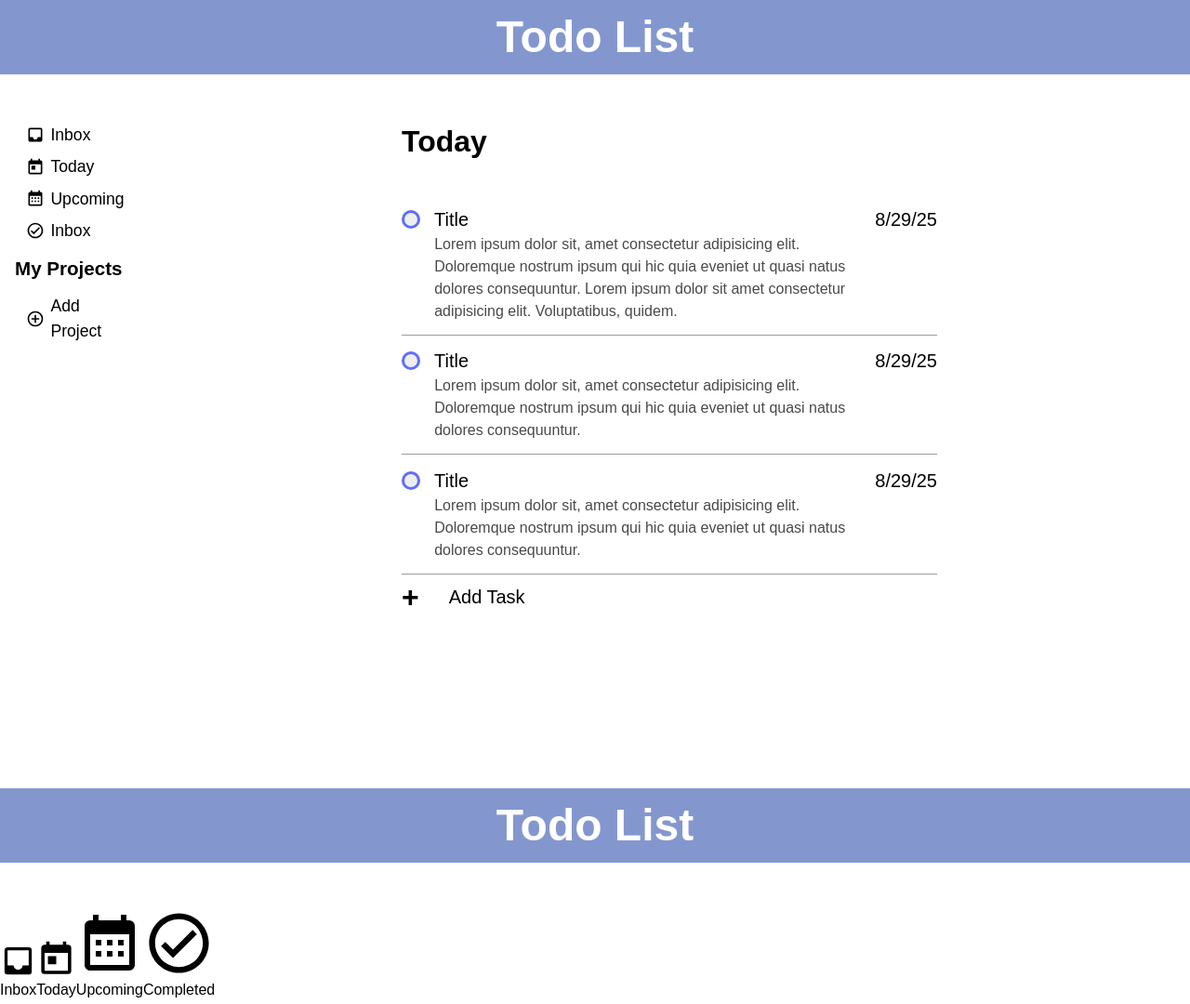
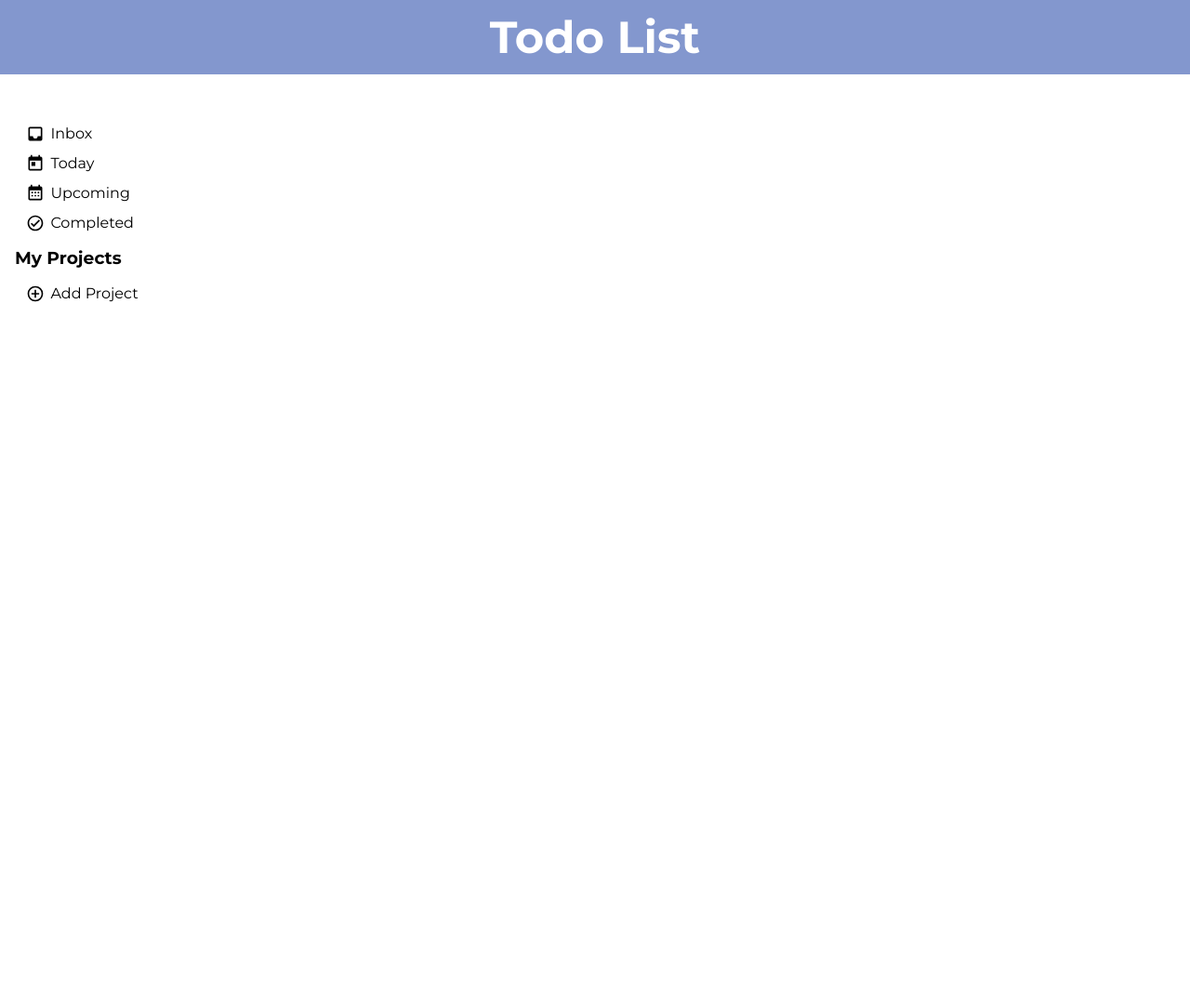
Before and after one commit to TomTatertot/todo-list, a website built with webpack: page src/template.html in a window 1280 px wide. Shown: the top 1080 px of the page at 93% size. After the commit the page ends 800 px from the top, so only its background shows below. Built offline with nearby package versions, Linux system fonts and the light colour scheme.

Commit message:
update createSidebar()

```diff
--- a/src/home.js
+++ b/src/home.js
@@ -12,7 +12,7 @@ function createHome(){
     content.id = "content";
 
     const header = createHeader();
-    const nav = createNav();
+    const nav = createSidebar();
 
     body.append(header, content);
     content.append(nav);
@@ -21,49 +21,68 @@ function createHome(){
 function createHeader() {
     const header = document.createElement("header");
     const h1 = document.createElement("h1");
+
+    header.classList.add("header");
+
     h1.textContent = "Todo List";
     header.append(h1);
+
     return header;
 }
 
-function createNav() {
+function createSidebar() {
+    const sidebar = document.createElement("aside");
     const nav = document.createElement("nav");
 
-    const home = document.createElement("div");
+    const homeList = document.createElement("ul");
+    const projectList = document.createElement("ul");
+
     const projectHeader = document.createElement("h3");
-    const projects = document.createElement("div");
 
-    const inboxBtn = createNavButton(inboxIcon, "Inbox");
-    const todayBtn = createNavButton(todayIcon, "Today");
-    const upcomingBtn = createNavButton(upcomingIcon, "Upcoming");
-    const completedBtn = createNavButton(completedIcon, "Completed");
 
-    const addProjectBtn = createNavButton(plusCircleIcon, "Add Project");
+    const inbox = createNavItem(inboxIcon, "Inbox");
+    const today = createNavItem(todayIcon, "Today");
+    const upcoming = createNavItem(upcomingIcon, "Upcoming");
+    const completed = createNavItem(completedIcon, "Completed");
+    const addProjectBtn = createNavItem(plusCircleIcon, "Add Project");
 
-    nav.classList.add("left");
-    home.classList.add("home");
-    projects.classList.add("projects");
+    sidebar.classList.add("sidebar");
+    nav.classList.add("nav");
 
-    projectHeader.classList.add("project-header");
-    addProjectBtn.classList.add("add-project-button");
+    homeList.classList.add("nav__list");
+    projectList.classList.add("nav__list");
+    projectHeader.classList.add("nav__header");
 
     projectHeader.textContent = "My Projects";
 
-    home.append(inboxBtn, todayBtn, upcomingBtn, completedBtn);
-    projects.append(projectHeader, addProjectBtn);
-    nav.append(home, projects);
+    sidebar.append(nav);
+    nav.append(homeList, projectHeader, projectList);
+    homeList.append(inbox, today, upcoming, completed);
+    projectList.append(addProjectBtn);
 
     return nav;
 }
 
-function createNavButton(iconSrc, text){
+
+function createNavItem(iconSrc, text){
+    const li = document.createElement("li");
     const button = document.createElement("button");
     const img = document.createElement("img");
+    const span = document.createElement("span");
+
+    li.classList.add("nav__item");
+    button.classList.add("nav__button");
+    img.classList.add("nav__icon");
+    span.classList.add("nav__label");
 
     img.src = iconSrc;
     img.alt = "";
 
-    button.append(img, text);
+    button.type = "button";
+    span.textContent = text;
+
+    li.append(button);
+    button.append(img, span);
 
     return button;
 }
--- a/src/nav.js
+++ b/src/nav.js
@@ -3,6 +3,11 @@
 export function loadNav(){
 
 }
+
 function loadInbox(){
 
 }
+
+function loadProjects(){
+
+}
--- a/src/styles.css
+++ b/src/styles.css
@@ -1,17 +1,24 @@
 /* styles.css */
+:root{
+  --primary-color: rgba(18, 57, 161, 0.52);
+  --secondary-color: rgb(252, 56, 7);
+  --background-color: white;
+  --font-color: black;
+
+}
 
 body{
-  font-family: sans-serif;
+  font-family: Montserrat;
 }
 
-header{
+.header{
   display: flex;
   justify-content: center;
   align-items: center;
 
   height:10vh;
 
-  background-color: rgba(18, 57, 161, 0.52);
+  background-color: var(--primary-color);
   color: white;
   font-size: 1.5rem;
 }
@@ -22,7 +29,7 @@ header{
   padding-top: 3rem;
 }
 
-.nav {
+.sidebar {
   height: 90vh;
   width: 20vw;
   font-size: 1.1rem;
@@ -60,16 +67,21 @@ header{
   cursor: pointer;
 }
 
-.right{
+.main{
   width: 80vw;
   font-size:1.25rem;
   margin: 0 15rem;
 }
 
-.right h1{
+.main__header{
   font-size: 2rem;
   margin-bottom: 2rem;
   padding: 0 2rem;
+}
+
+.main__icon {
+  width: 25px;
+  height: 25px;
 }
 
 .task{
@@ -77,51 +89,53 @@ header{
   padding: 0.8rem 0;
   margin: 0 2rem;
   border-bottom: 1px solid rgba(0, 0, 0, 0.384);
+  list-style-type: none;
 }
 
 
-.task-main-info{
+.task__top{
   display: flex;
 }
 
-.task-data {
+.task__data {
   display: flex;
   flex-grow: 1;
   justify-content: space-between;
   font-size: 1.25rem;
 }
 
-.task-description{
+.task__bottom{
   display: block;
   font-size: 1rem;
-  color: rgba(0, 0, 0, 0.712);
+  color: var(--font-color);
+  opacity: 0.6;
   padding-right: 8ch;
   padding-left: 2.2rem;
 }
 
-.add-task {
+
+.main__add-task-button {
   display: flex;
-  margin: 0 2rem;
-  gap: 2rem;
+  justify-content: left;
+  align-items: center;
+  margin: 1rem 1rem;
+  padding: 0.5rem 1rem;
+  border-radius: 10px;
+  gap: 1rem;
+  width: 100%;
 }
 
-.add-task:hover, .add-task-button:hover {
-  color: blue;
+.main__add-task-button:hover {
+  background-color: rgba(0, 0, 0, 0.1);
 }
 
-.add-task p {
+.main__add-task  {
   font-size: 2rem;
   font-weight: bold;
 }
 
-.add-task-button{
-  display: flex;
-  align-items: center;
-  gap: 2rem;
-  flex-grow: 1;
-}
 
-.container {
+.task__checkbox {
   display: inline;
   position: relative;
   padding-left: 35px;
@@ -134,7 +148,7 @@ header{
 }
 
 /* Hide the browser's default checkbox */
-.container input {
+.task__checkbox input {
   position: absolute;
   opacity: 0;
   cursor: pointer;
@@ -142,8 +156,14 @@ header{
   width: 0;
 }
 
+.task__checkbox input:focus-visible + .task__checkmark {
+  outline: 2px solid black;
+  outline-offset: 1cappx;
+
+}
+
 /* Create a custom checkbox */
-.checkmark {
+.task__checkmark {
   position: absolute;
   top: 5px;
   left: 0;
@@ -156,26 +176,26 @@ header{
 
 
 /* When the checkbox is checked, add a blue background */
-.container:hover .checkmark,
-.container input:checked ~ .checkmark {
+.task__checkbox:hover .task__checkmark,
+.task__checkbox input:checked ~ .task__checkmark {
   background-color:rgba(0, 26, 255, 0.7);
 }
 
 /* Create the checkmark/indicator (hidden when not checked) */
-.checkmark:after {
+.task__checkmark:after {
   content: "";
   position: absolute;
   display: none;
 }
 
 /* Show the checkmark when checked */
-.container:hover .checkmark:after,
-.container input:checked ~ .checkmark:after {
+.task__checkbox:hover .task__checkmark:after,
+.task__checkbox input:checked ~ .task__checkmark:after {
   display: block;
 }
 
 /* Style the checkmark/indicator */
-.container .checkmark:after {
+.task__checkbox .task__checkmark:after {
   left: 4px;
   top: 0px;
   width: 6px;
--- a/src/template.html
+++ b/src/template.html
@@ -5,13 +5,18 @@
     <meta charset="UTF-8">
     <meta name="viewport" content="width=device-width, initial-scale=1.0">
     <title>Document</title>
+    <link rel="preconnect" href="https://fonts.googleapis.com">
+    <link rel="preconnect" href="https://fonts.gstatic.com" crossorigin>
+    <link href="https://fonts.googleapis.com/css2?family=Montserrat:ital,wght@0,100..900;1,100..900&display=swap"
+        rel="stylesheet">
 </head>
 
-<body>
-    <header>
+<!-- <body>
+    <header class="header">
         <h1>Todo List</h1>
     </header>
     <div id="content">
+        <aside class="sidebar">
             <nav class="nav">
                 <ul class="nav__list">
                     <li class="nav__item">
@@ -35,11 +40,11 @@
                     <li class="nav__item">
                         <button class="nav__button" type="button">
                             <img src="./images/check-circle-outline.svg" class="nav__icon">
-                        <span class="nav__label">Inbox</span>
+                            <span class="nav__label">Completed</span>
                         </button>
                     </li>
                 </ul>
-            <h3 class="nav__header">My Projects</h3>
+                <h2 class="nav__header">My Projects</h2>
                 <ul class="nav__list">
                     <li>
                         <button class="nav__button" type="button">
@@ -49,60 +54,64 @@
                     </li>
                 </ul>
             </nav>
-        <div class="right">
-            <h1>Today</h1>
-            <div class="task">
-                <div class="task-main-info">
-                    <label class="container">
+        </aside>
+        <main class="main">
+            <h2 class="main__header">Today</h2>
+
+            <ul class="main__task-list">
+                <li class="task">
+                    <div class="task__top">
+                        <label class="task__checkbox">
                             <input type="checkbox">
-                        <span class="checkmark"></span>
+                            <span class="task__checkmark"></span>
                         </label>
-                    <div class="task-data">
-                        <p class="task-title">Title</p>
-                        <p class="task-date">8/29/25</p>
+                        <div class="task__data">
+                            <p class="task__title">Title</p>
+                            <p class="task__date">8/29/25</p>
                         </div>
                     </div>
-                <p class="task-description">Lorem ipsum dolor sit, amet consectetur adipisicing elit. Doloremque nostrum
+                    <p class="task__bottom">Lorem ipsum dolor sit, amet consectetur adipisicing elit. Doloremque
+                        nostrum
                         ipsum qui hic quia eveniet ut quasi natus dolores consequuntur. Lorem ipsum dolor sit amet
                         consectetur adipisicing elit. Voluptatibus, quidem.</p>
-            </div>
-
-            <div class="task">
-                <div class="task-main-info">
-                    <label class="container">
+                </li>
+                <li class="task__item">
+                    <div class="task__top">
+                        <label class="task__checkbox">
                             <input type="checkbox">
-                        <span class="checkmark"></span>
+                            <span class="task__checkmark"></span>
                         </label>
-                    <div class="task-data">
-                        <p class="task-title">Title</p>
-                        <p class="task-date">8/29/25</p>
+                        <div class="task__data">
+                            <p class="task__title">Title</p>
+                            <p class="task__date">8/29/25</p>
                         </div>
                     </div>
-                <p class="task-description">Lorem ipsum dolor sit, amet consectetur adipisicing elit. Doloremque nostrum
-                    ipsum qui hic quia eveniet ut quasi natus dolores consequuntur.</p>
-            </div>
-
-            <div class="task">
-                <div class="task-main-info">
-                    <label class="container">
+                    <p class="task__bottom">Lorem ipsum dolor sit, amet consectetur adipisicing elit. Doloremque
+                        nostrum
+                        ipsum qui hic quia eveniet ut quasi natus dolores consequuntur. Lorem ipsum dolor sit amet
+                        consectetur adipisicing elit. Voluptatibus, quidem.</p>
+                </li>
+                <li class="task__item">
+                    <div class="task__top">
+                        <label class="task__checkbox">
                             <input type="checkbox">
-                        <span class="checkmark"></span>
+                            <span class="task__checkmark"></span>
                         </label>
-                    <div class="task-data">
-                        <p class="task-title">Title</p>
-                        <p class="task-date">8/29/25</p>
+                        <div class="task__data">
+                            <p class="task__title">Title</p>
+                            <p class="task__date">8/29/25</p>
                         </div>
                     </div>
-                <p class="task-description">Lorem ipsum dolor sit, amet consectetur adipisicing elit. Doloremque nostrum
-                    ipsum qui hic quia eveniet ut quasi natus dolores consequuntur.</p>
+                    <p class="task__bottom">Lorem ipsum dolor sit, amet consectetur adipisicing elit. Doloremque
+                        nostrum
+                        ipsum qui hic quia eveniet ut quasi natus dolores consequuntur. Lorem ipsum dolor sit amet
+                        consectetur adipisicing elit. Voluptatibus, quidem.</p>
+                </li>
+            </ul>
+            <button class="main__add-task-button"> <img src="./images/plus-circle-outline.svg" class="main__icon">Add
+                Task</button>
+        </main>
     </div>
-
-            <div class="add-task">
-                <p>+</p>
-                <button class="add-task-button">Add Task</button>
-            </div>
-        </div>
-    </div>
-</body>
+</body> -->
 
 </html>
```
Lines whose indentation alone changed are shown as unchanged.
